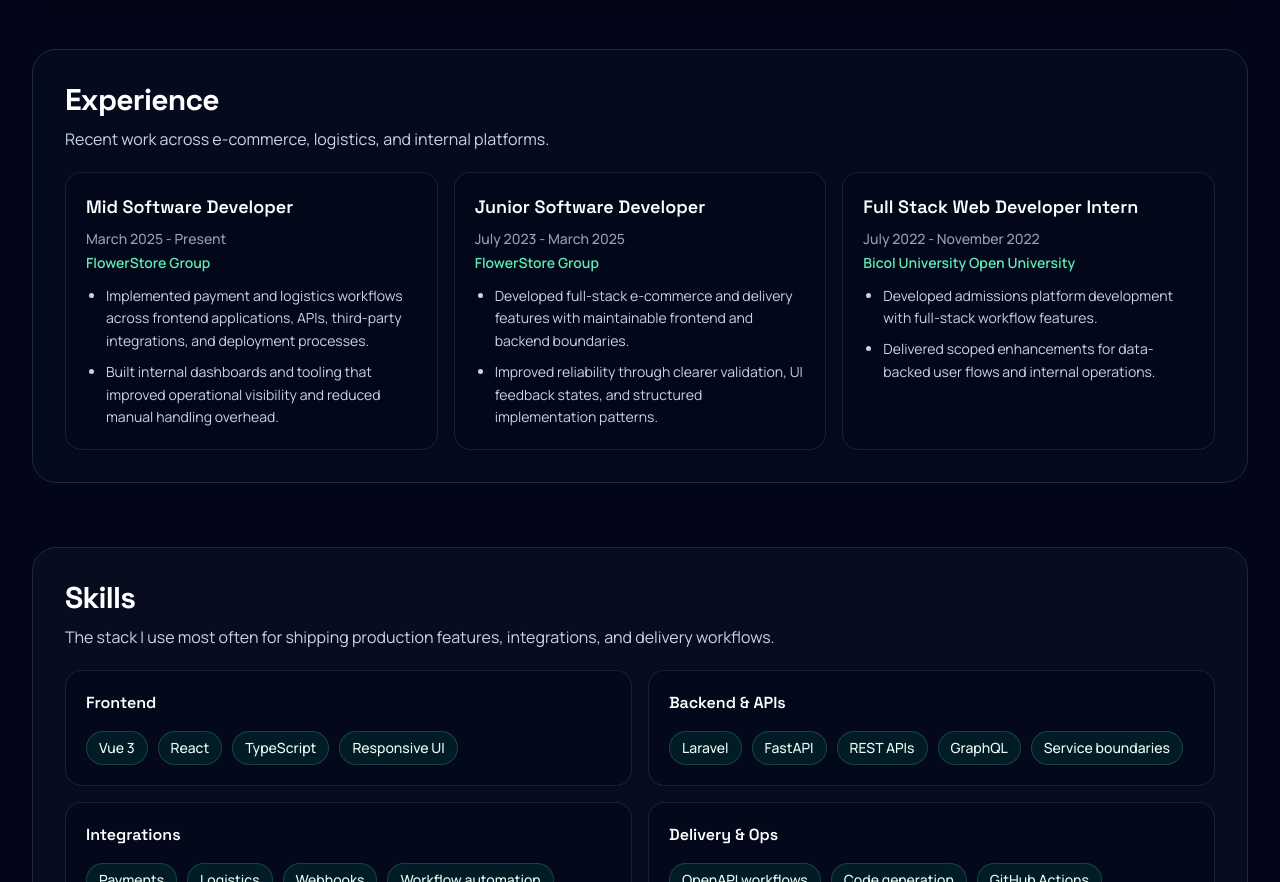
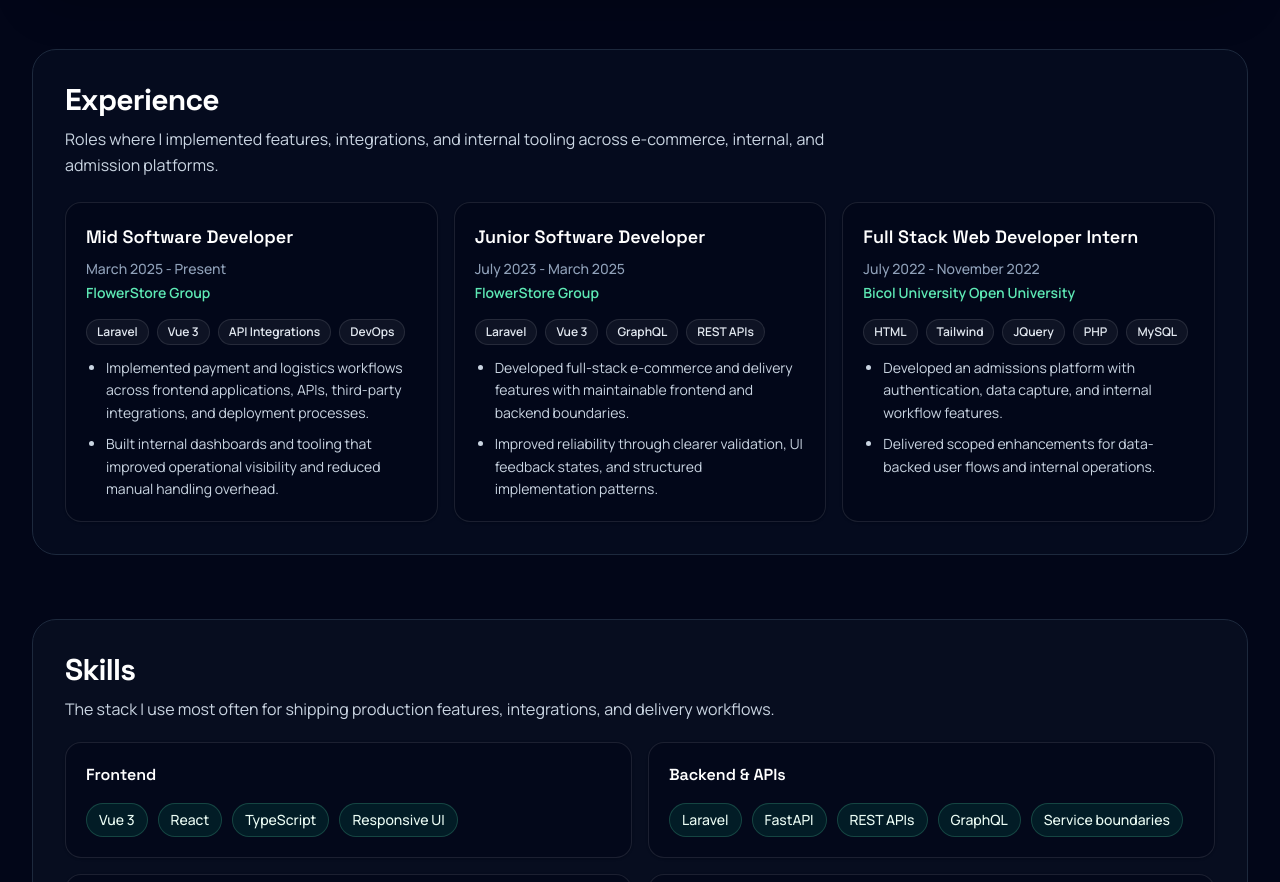
Before and after one commit to reizucodes/portfolio-html, a Vue app: page / in a window 1280 px wide. Shown: the part 1500-2382 px from the top of the page. Built offline with nearby package versions, Linux system fonts and the light colour scheme.

Commit message:
feat: add experience tags, update README

```diff
--- a/src/components/sections/ExperienceSection.vue
+++ b/src/components/sections/ExperienceSection.vue
@@ -7,20 +7,29 @@
 </script>
 
 <template>
-  <section id="experience" aria-labelledby="experience-heading" class="space-y-5 rounded-3xl border border-slate-800 bg-slate-900/30 p-6 sm:p-8">
+  <section id="experience" aria-labelledby="experience-heading" class="space-y-6 rounded-3xl border border-slate-800 bg-slate-900/30 p-6 sm:p-8">
     <div class="space-y-2">
       <h2 id="experience-heading" class="text-2xl font-bold tracking-tight text-white sm:text-3xl">Experience</h2>
       <p class="max-w-3xl text-sm leading-relaxed text-slate-300 sm:text-base">
-        Recent work across e-commerce, logistics, and internal platforms.
+        Roles where I implemented features, integrations, and internal tooling across e-commerce, internal, and admission platforms.
       </p>
     </div>
     <ol class="grid gap-4 lg:grid-cols-3">
-      <li v-for="item in items" :key="item.id" class="rounded-2xl border border-white/10 bg-slate-950/70 p-5 shadow-sm">
+      <li v-for="item in items" :key="item.id" class="flex h-full flex-col rounded-2xl border border-white/10 bg-slate-950/70 p-5 shadow-sm">
         <div class="flex flex-wrap items-baseline justify-between gap-2">
           <h3 class="text-lg font-semibold text-white">{{ item.role }}</h3>
           <p class="text-sm font-medium text-slate-400">{{ item.period }}</p>
         </div>
         <p class="mt-1 text-sm font-semibold text-emerald-300">{{ item.company }}</p>
+        <div class="mt-4 flex flex-wrap gap-2">
+          <span
+            v-for="tag in item.tags"
+            :key="tag"
+            class="rounded-full border border-white/10 bg-white/5 px-2.5 py-1 text-xs font-semibold text-slate-200"
+          >
+            {{ tag }}
+          </span>
+        </div>
         <ul class="mt-3 list-disc space-y-2 pl-5 text-sm leading-relaxed text-slate-300">
           <li v-for="outcome in item.outcomes" :key="outcome">{{ outcome }}</li>
         </ul>
--- a/src/data/content.ts
+++ b/src/data/content.ts
@@ -250,6 +250,7 @@
       'Implemented payment and logistics workflows across frontend applications, APIs, third-party integrations, and deployment processes.',
       'Built internal dashboards and tooling that improved operational visibility and reduced manual handling overhead.',
     ],
+    tags: ['Laravel', 'Vue 3','API Integrations', 'DevOps'],
   },
   {
     id: 'flowerstore-junior',
@@ -260,6 +261,7 @@
       'Developed full-stack e-commerce and delivery features with maintainable frontend and backend boundaries.',
       'Improved reliability through clearer validation, UI feedback states, and structured implementation patterns.',
     ],
+    tags: ['Laravel', 'Vue 3', 'GraphQL', 'REST APIs'],
   },
   {
     id: 'bu-intern',
@@ -267,9 +269,10 @@
     company: 'Bicol University Open University',
     period: 'July 2022 - November 2022',
     outcomes: [
-      'Developed admissions platform development with full-stack workflow features.',
+      'Developed an admissions platform with authentication, data capture, and internal workflow features.',
       'Delivered scoped enhancements for data-backed user flows and internal operations.',
     ],
+    tags: ['HTML', 'Tailwind', 'JQuery', 'PHP', 'MySQL'],
   },
 ];
 
--- a/src/types/content.ts
+++ b/src/types/content.ts
@@ -60,6 +60,7 @@
   company: string;
   period: string;
   outcomes: string[];
+  tags: string[];
 }
 
 export interface ContactLink {
```
Also changed, not shown: 2 other files (tests, documents, lock files or other folders).
